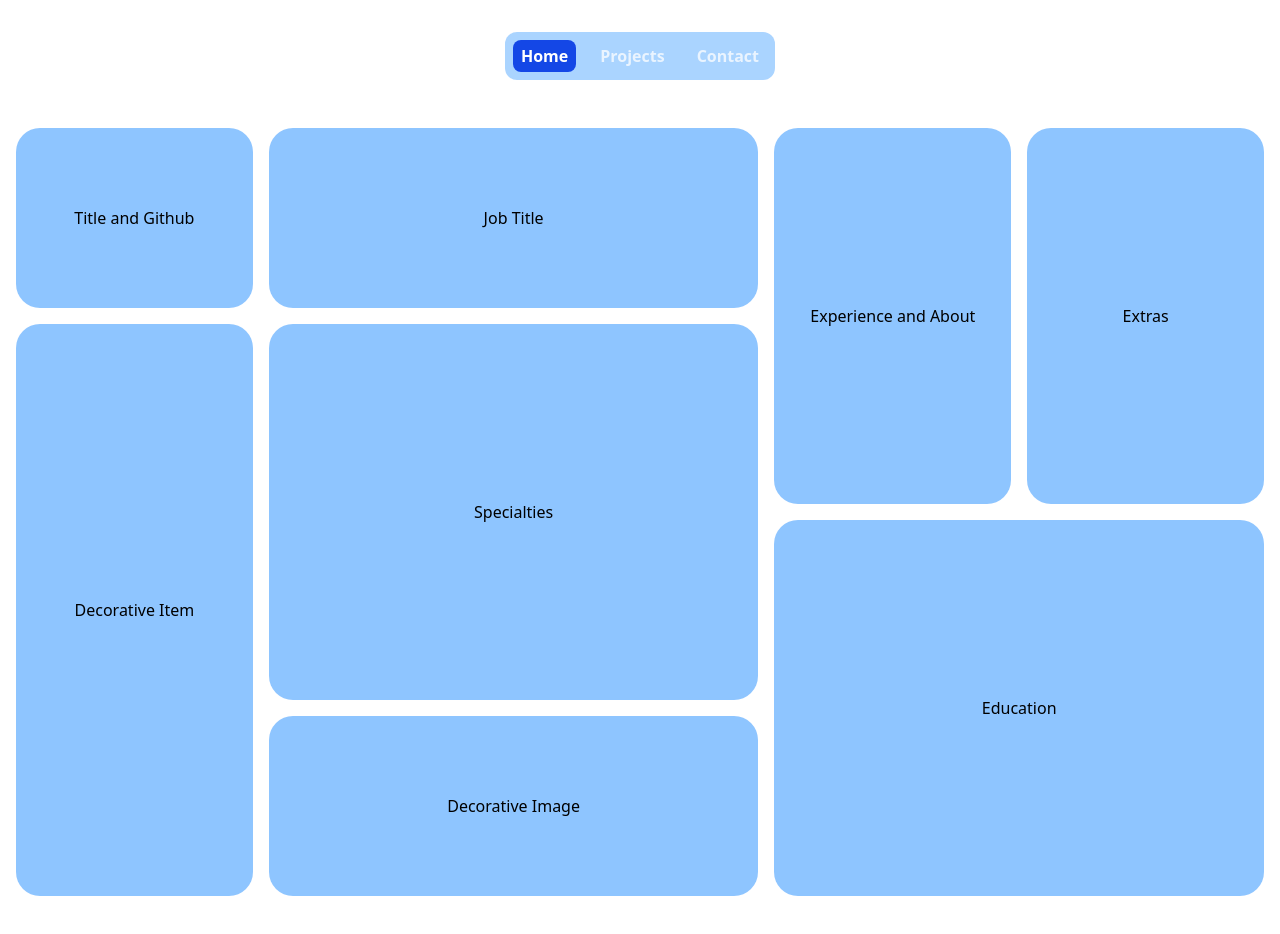
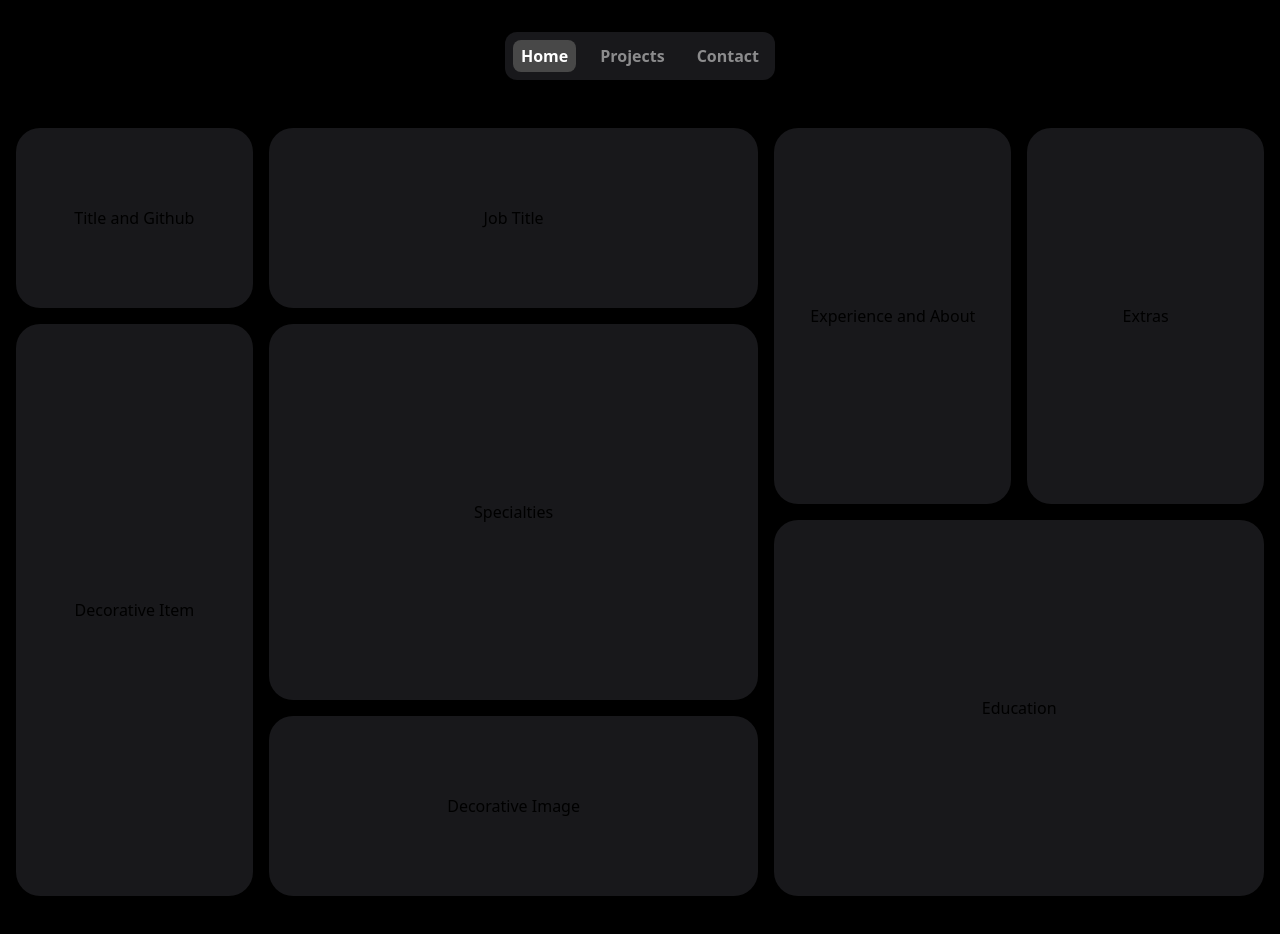
Before and after one commit to 1ky/portfolio, a SvelteKit app: page / in a window 1280 px wide. Shown: the top 934 px of the page. Built offline with nearby package versions, Linux system fonts and the light colour scheme.

Commit message:
Change color scheme

```diff
--- a/src/app.css
+++ b/src/app.css
@@ -1,3 +1,8 @@
 @import 'tailwindcss';
 @plugin '@tailwindcss/forms';
 @plugin '@tailwindcss/typography';
+
+@theme {
+    --color-main: #18181b;
+    --color-highlight: #484848;
+}
--- a/src/app.html
+++ b/src/app.html
@@ -6,7 +6,7 @@
 		<meta name="viewport" content="width=device-width, initial-scale=1" />
 		%sveltekit.head%
 	</head>
-	<body data-sveltekit-preload-data="hover" class="mt-[7rem]">
+	<body data-sveltekit-preload-data="hover" class="mt-[7rem] bg-black">
 		<div style="display: contents">%sveltekit.body%</div>
 	</body>
 </html>
--- a/src/routes/+layout.svelte
+++ b/src/routes/+layout.svelte
@@ -5,11 +5,11 @@
 	let { children } = $props();
 </script>
 
-<nav class="w-full flex justify-center p-8 fixed top-0 bg-white/75 backdrop-blur-xs">
-    <div class="bg-blue-300/75 text-white/75 font-semibold p-2 rounded-xl flex gap-4 items-center">
-        <a href="/"><div class={`py-1 px-2 rounded-lg ${page.route.id === '/' ? 'bg-blue-700 text-white' : ''}`}>Home</div></a>
-        <a href="/projects"><div class={`py-1 px-2 rounded-lg ${page.route.id === '/projects' ? 'bg-blue-700 text-white' : ''}`}>Projects</div></a>
-        <a href="/contact"><div class={`py-1 px-2 rounded-lg ${page.route.id === '/contact' ? 'bg-blue-700 text-white' : ''}`}>Contact</div></a>
+<nav class="w-full flex justify-center p-8 fixed top-0 bg-black/75 backdrop-blur-xs">
+    <div class="bg-main text-white/50 font-semibold p-2 rounded-xl flex gap-4 items-center">
+        <a href="/"><div class={`py-1 px-2 rounded-lg ${page.route.id === '/' ? 'bg-highlight text-white' : ''}`}>Home</div></a>
+        <a href="/projects"><div class={`py-1 px-2 rounded-lg ${page.route.id === '/projects' ? 'bg-highlight text-white' : ''}`}>Projects</div></a>
+        <a href="/contact"><div class={`py-1 px-2 rounded-lg ${page.route.id === '/contact' ? 'bg-highlight text-white' : ''}`}>Contact</div></a>
     </div>
 </nav>
 
--- a/src/routes/+page.svelte
+++ b/src/routes/+page.svelte
@@ -1,12 +1,12 @@
 <div class="h-screen w-full flex justify-center items-center mb-10 p-4 overflow-auto">
     <div class="grid grid-cols-1 lg:grid-cols-10 lg:grid-rows-4 grid-flow-row-dense h-full w-full lg:max-w-[1250px] gap-4">
-        <div class="lg:col-span-2 lg:row-span- bg-blue-300 rounded-3xl flex justify-center items-center">Title and Github</div>
-        <div class="lg:col-span-4 lg:row-span- bg-blue-300 rounded-3xl flex justify-center items-center">Job Title</div>
-        <div class="lg:col-span-2 lg:row-span-2 bg-blue-300 rounded-3xl flex justify-center items-center">Experience and About</div>
-        <div class="lg:col-span-2 lg:row-span-2 bg-blue-300 rounded-3xl flex justify-center items-center">Extras</div>
-        <div class="lg:col-span-2 lg:row-span-3 bg-blue-300 rounded-3xl flex justify-center items-center">Decorative Item</div>
-        <div class="lg:col-span-4 lg:row-span-2 bg-blue-300 rounded-3xl flex justify-center items-center">Specialties</div>
-        <div class="lg:col-span-4 lg:row-span-2 bg-blue-300 rounded-3xl flex justify-center items-center">Education</div>
-        <div class="lg:col-span-4 lg:row-span- bg-blue-300 rounded-3xl flex justify-center items-center">Decorative Image</div>
+        <div class="lg:col-span-2 lg:row-span- bg-main rounded-3xl flex justify-center items-center">Title and Github</div>
+        <div class="lg:col-span-4 lg:row-span- bg-main rounded-3xl flex justify-center items-center">Job Title</div>
+        <div class="lg:col-span-2 lg:row-span-2 bg-main rounded-3xl flex justify-center items-center">Experience and About</div>
+        <div class="lg:col-span-2 lg:row-span-2 bg-main rounded-3xl flex justify-center items-center">Extras</div>
+        <div class="lg:col-span-2 lg:row-span-3 bg-main rounded-3xl flex justify-center items-center">Decorative Item</div>
+        <div class="lg:col-span-4 lg:row-span-2 bg-main rounded-3xl flex justify-center items-center">Specialties</div>
+        <div class="lg:col-span-4 lg:row-span-2 bg-main rounded-3xl flex justify-center items-center">Education</div>
+        <div class="lg:col-span-4 lg:row-span- bg-main rounded-3xl flex justify-center items-center">Decorative Image</div>
     </div>
 </div>
--- a/src/routes/contact/+page.svelte
+++ b/src/routes/contact/+page.svelte
@@ -1,7 +1,9 @@
 <div class="flex justify-center w-full h-screen p-4">
     <div class="grid lg:grid-cols-4 lg:grid-rows-2 grid-flow-row-dense gap-4 w-full lg:max-w-[700px] h-full lg:max-h-[400px]">
-        <div class="lg:col-span-2 lg:row-span-1 bg-blue-300 rounded-3xl flex justify-center items-center">Email</div>
-        <div class="lg:col-span-2 lg:row-span-2 bg-blue-300 rounded-3xl flex justify-center items-center">LinkedIn</div>
-        <div class="lg:col-span-2 lg:row-span-1 bg-blue-300 rounded-3xl flex justify-center items-center">Github</div>
+        <div class="lg:col-span-2 lg:row-span-1 bg-main rounded-3xl flex justify-center items-center">Email</div>
+        <div class="lg:col-span-2 lg:row-span-2 bg-main rounded-3xl flex justify-center items-center">
+            LinkedIn
+        </div>
+        <div class="lg:col-span-2 lg:row-span-1 bg-main rounded-3xl flex justify-center items-center">Github</div>
     </div>
 </div>
--- a/src/routes/projects/+page.svelte
+++ b/src/routes/projects/+page.svelte
@@ -1,15 +1,15 @@
 <div class="flex flex-col items-center w-full h-screen p-4">
     <div class="grid lg:grid-cols-4 lg:grid-rows-8 grid-flow-row-dense gap-4 w-full h-full lg:max-w-[1250px] lg:min-h-[500px]">
-        <div class="lg:col-span-2 lg:row-span-6 bg-blue-300 rounded-3xl flex justify-center items-center">Image</div>
-        <div class="lg:col-span-2 lg:row-span-4 bg-blue-300 rounded-3xl flex justify-center items-center">Description</div>
-        <div class="lg:col-span-1 lg:row-span-2 bg-blue-300 rounded-3xl flex justify-center items-center">Link</div>
-        <div class="lg:col-span-1 lg:row-span-2 bg-blue-300 rounded-3xl flex justify-center items-center">Github Link</div>
+        <div class="lg:col-span-2 lg:row-span-6 bg-main rounded-3xl flex justify-center items-center">Image</div>
+        <div class="lg:col-span-2 lg:row-span-4 bg-main rounded-3xl flex justify-center items-center">Description</div>
+        <div class="lg:col-span-1 lg:row-span-2 bg-main rounded-3xl flex justify-center items-center">Link</div>
+        <div class="lg:col-span-1 lg:row-span-2 bg-main rounded-3xl flex justify-center items-center">Github Link</div>
     </div>
 
     <div class="grid lg:grid-cols-4 lg:grid-rows-8 grid-flow-row-dense gap-4 w-full h-full lg:max-w-[1250px] lg:min-h-[500px]">
-        <div class="lg:col-span-2 lg:row-span-6 bg-blue-300 rounded-3xl flex justify-center items-center">Image</div>
-        <div class="lg:col-span-2 lg:row-span-4 bg-blue-300 rounded-3xl flex justify-center items-center">Description</div>
-        <div class="lg:col-span-1 lg:row-span-2 bg-blue-300 rounded-3xl flex justify-center items-center">Link</div>
-        <div class="lg:col-span-1 lg:row-span-2 bg-blue-300 rounded-3xl flex justify-center items-center">Github Link</div>
+        <div class="lg:col-span-2 lg:row-span-6 bg-main rounded-3xl flex justify-center items-center">Image</div>
+        <div class="lg:col-span-2 lg:row-span-4 bg-main rounded-3xl flex justify-center items-center">Description</div>
+        <div class="lg:col-span-1 lg:row-span-2 bg-main rounded-3xl flex justify-center items-center">Link</div>
+        <div class="lg:col-span-1 lg:row-span-2 bg-main rounded-3xl flex justify-center items-center">Github Link</div>
     </div>
 </div>
```
